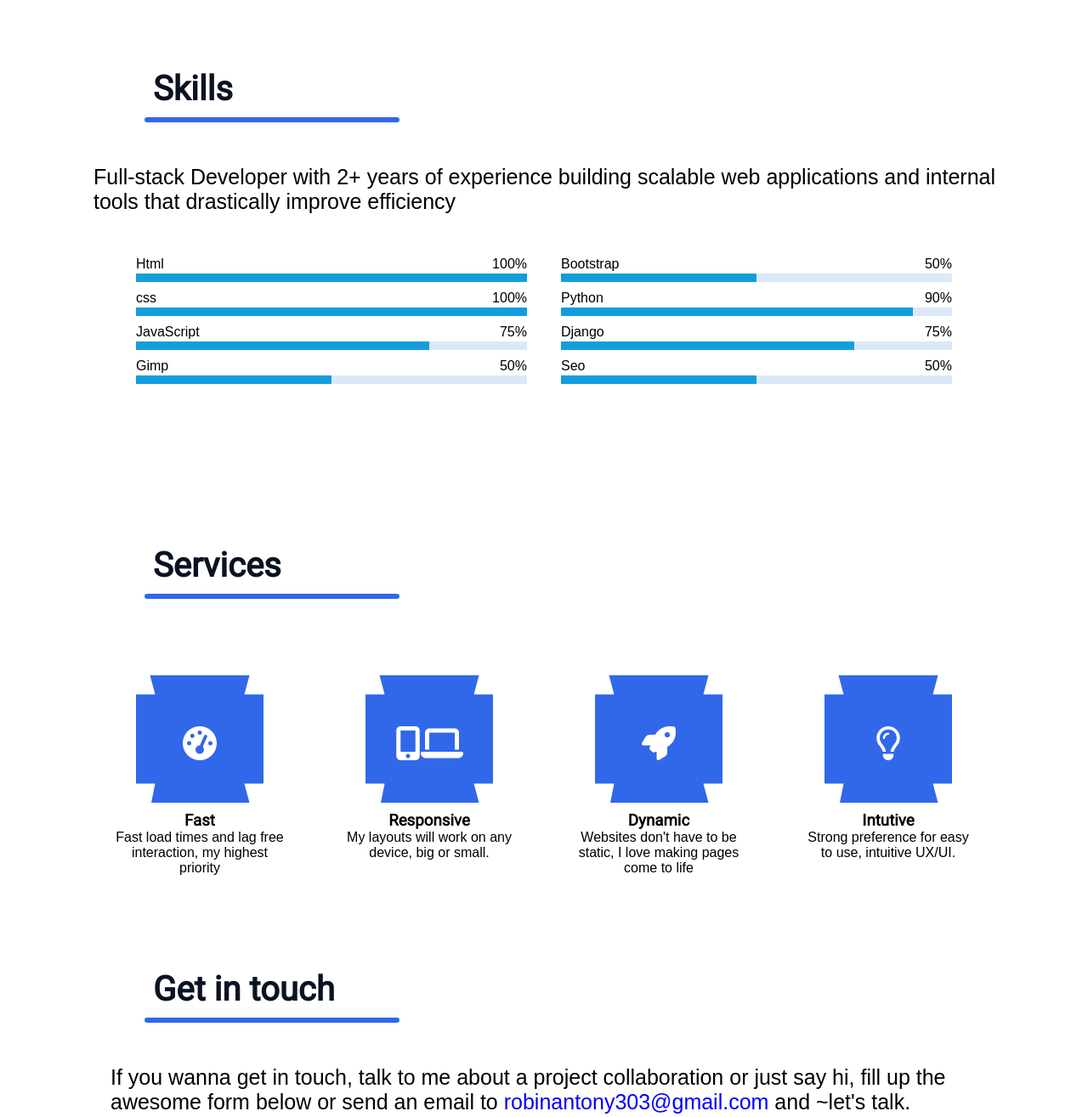
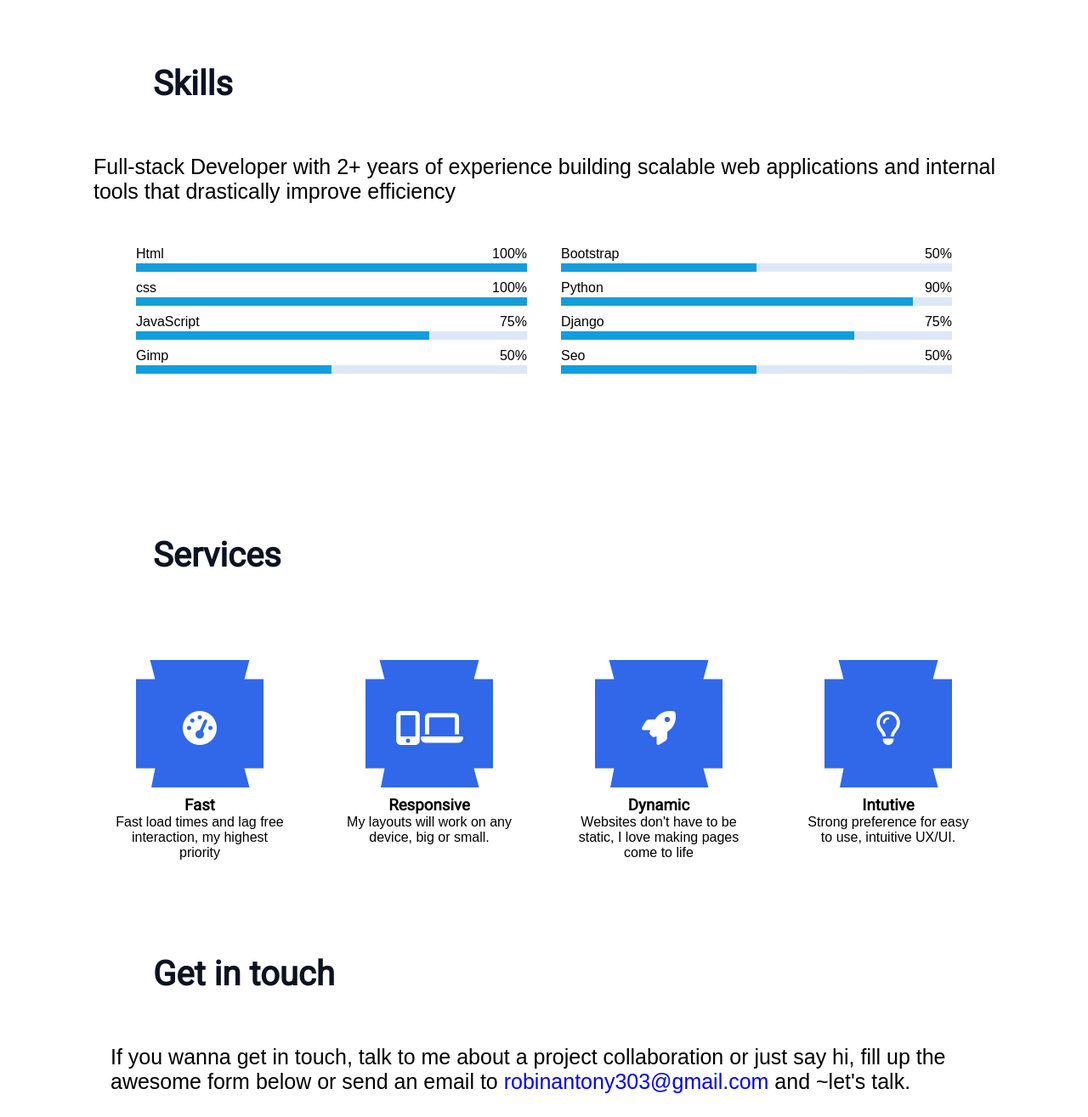
Before and after one commit to RobbinAntony/first-repository, a plain HTML site: page index.html in a window 1280 px wide. Shown: the part 1380-2695 px from the top of the page at 85% size. Drawn offline with Linux system fonts and the light colour scheme; a web font is replaced by a local one.

Commit message:
Update index.html

```diff
--- a/index.html
+++ b/index.html
@@ -68,7 +68,7 @@
             <div class="content_about" id="about">
                 <div class="content_heading">
                     <h2>About</h2>
-                    <div></div>
+
                 </div>
 
                     <div class="content_container">
@@ -95,7 +95,7 @@
             <div class="skills" id="skills">
                 <div class="content_heading">
                     <h2>Skills</h2>
-                    <div></div>
+
                 </div>
                 <div class="content_paragraph">
 
@@ -198,7 +198,7 @@
             <div class="services" id="services">
                 <div class="content_heading">
                     <h2>Services</h2>
-                    <div></div>
+
                 </div>
                 <div class="services_container">
                     <div class="section1">
@@ -249,7 +249,7 @@
             <div class="contact" id="contact">
                 <div class="content_heading">
                     <h2>Get in touch</h2>
-                    <div></div>
+
                 </div>
                 <div class="content_paragraph contact_paragraph">
 
```
